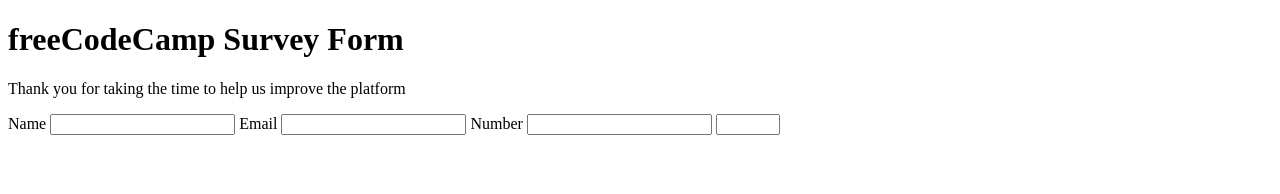
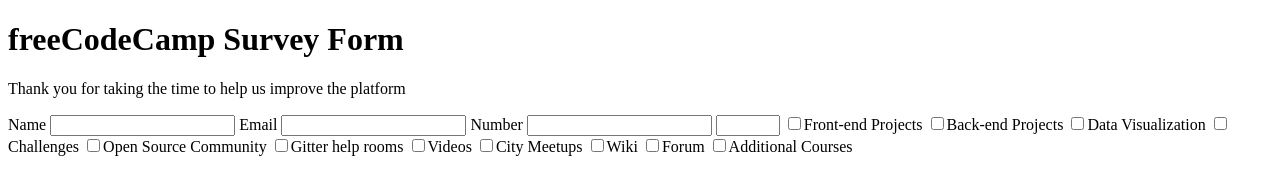
Before and after one commit to mohapakram/Survey-Form, a plain HTML site: page index.html in a window 1280 px wide. Drawn offline with Linux system fonts and the light colour scheme.

```diff
--- a/index.html
+++ b/index.html
@@ -19,6 +19,95 @@
         <label id="number-label">Number</label>
       <input type="number" required id="number" />
         <input type="number" min="10" max="100" required id="" />
+
+      <label
+        ><input
+          name="prefer"
+          value="front-end-projects"
+          type="checkbox"
+          class="input-checkbox"
+        />Front-end Projects</label
+      >
+      <label>
+        <input
+          name="prefer"
+          value="back-end-projects"
+          type="checkbox"
+          class="input-checkbox"
+        />Back-end Projects</label
+      >
+      <label
+        ><input
+          name="prefer"
+          value="data-visualization"
+          type="checkbox"
+          class="input-checkbox"
+        />Data Visualization</label
+      >
+      <label
+        ><input
+          name="prefer"
+          value="challenges"
+          type="checkbox"
+          class="input-checkbox"
+        />Challenges</label
+      >
+      <label
+        ><input
+          name="prefer"
+          value="open-source-community"
+          type="checkbox"
+          class="input-checkbox"
+        />Open Source Community</label
+      >
+      <label
+        ><input
+          name="prefer"
+          value="gitter-help-rooms"
+          type="checkbox"
+          class="input-checkbox"
+        />Gitter help rooms</label
+      >
+      <label
+        ><input
+          name="prefer"
+          value="videos"
+          type="checkbox"
+          class="input-checkbox"
+        />Videos</label
+      >
+      <label
+        ><input
+          name="prefer"
+          value="city-meetups"
+          type="checkbox"
+          class="input-checkbox"
+        />City Meetups</label
+      >
+      <label
+        ><input
+          name="prefer"
+          value="wiki"
+          type="checkbox"
+          class="input-checkbox"
+        />Wiki</label
+      >
+      <label
+        ><input
+          name="prefer"
+          value="forum"
+          type="checkbox"
+          class="input-checkbox"
+        />Forum</label
+      >
+      <label
+        ><input
+          name="prefer"
+          value="additional-courses"
+          type="checkbox"
+          class="input-checkbox"
+        />Additional Courses</label
+      >
     </form>
     <script src="https://cdn.freecodecamp.org/testable-projects-fcc/v1/bundle.js"></script>
 
```
